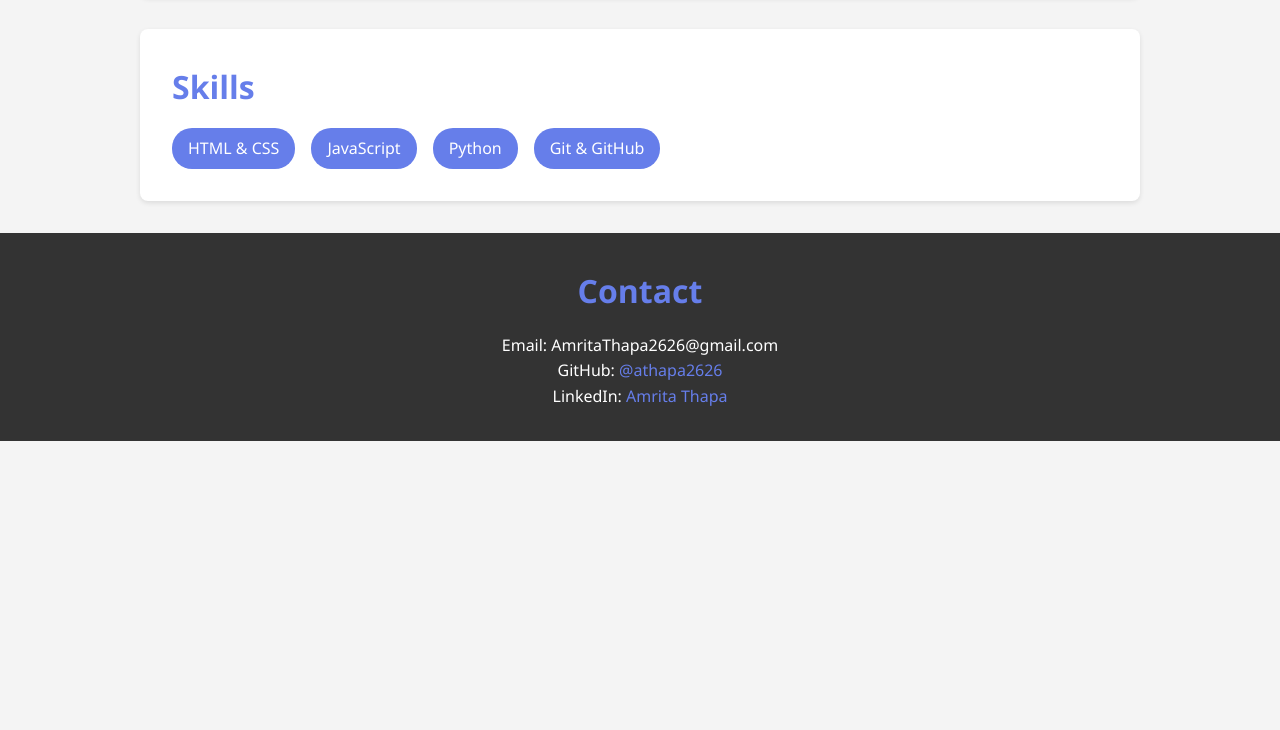
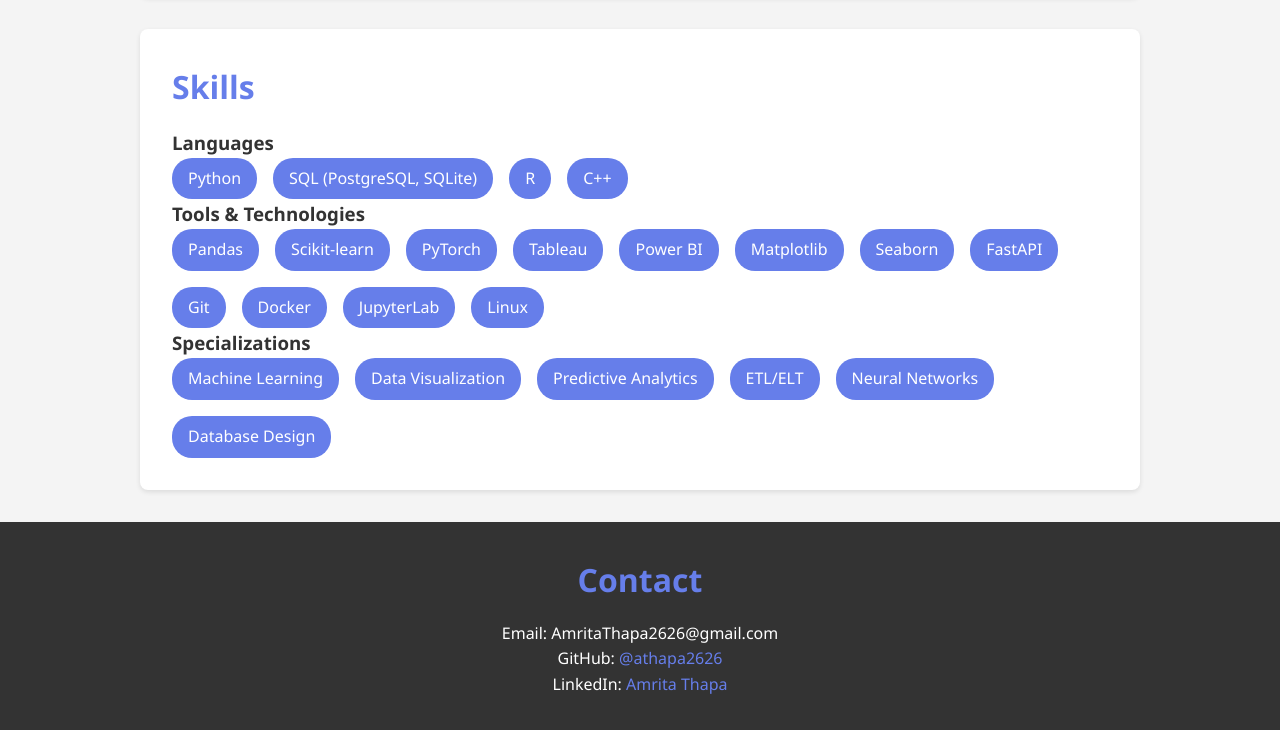
Before and after one commit to athapa2626/athapa2626.github.io, a plain HTML site: page index.html in a window 1280 px wide. Shown: the part 954-1684 px from the top of the page. Before the commit the page ends 1395 px from the top, so only its background shows below. Drawn offline with Linux system fonts and the light colour scheme.

Commit message:
updated skills

```diff
--- a/index.html
+++ b/index.html
@@ -9,7 +9,7 @@
 <body>
     <header>
         <h1>Amrita Thapa</h1>
-        <p>Software Developer | Your Specialization</p>
+        <p>Computer Science Student | Data Analytics & Software Engineering</p>
     </header>
 
     <section id="about">
@@ -40,12 +40,45 @@
 
     <section id="skills">
         <h2>Skills</h2>
-        <ul>
-            <li>HTML & CSS</li>
-            <li>JavaScript</li>
-            <li>Python</li>
-            <li>Git & GitHub</li>
-        </ul>
+        <div class="skills-category">
+            <h3>Languages</h3>
+            <ul>
+                <li>Python</li>
+                <li>SQL (PostgreSQL, SQLite)</li>
+                <li>R</li>
+                <li>C++</li>
+            </ul>
+        </div>
+
+        <div class="skills-category">
+            <h3>Tools & Technologies</h3>
+            <ul>
+                <li>Pandas</li>
+                <li>Scikit-learn</li>
+                <li>PyTorch</li>
+                <li>Tableau</li>
+                <li>Power BI</li>
+                <li>Matplotlib</li>
+                <li>Seaborn</li>
+                <li>FastAPI</li>
+                <li>Git</li>
+                <li>Docker</li>
+                <li>JupyterLab</li>
+                <li>Linux</li>
+            </ul>
+        </div>
+
+        <div class="skills-category">
+            <h3>Specializations</h3>
+            <ul>
+                <li>Machine Learning</li>
+                <li>Data Visualization</li>
+                <li>Predictive Analytics</li>
+                <li>ETL/ELT</li>
+                <li>Neural Networks</li>
+                <li>Database Design</li>
+            </ul>
+        </div>
     </section>
 
     <footer id="contact">
```
